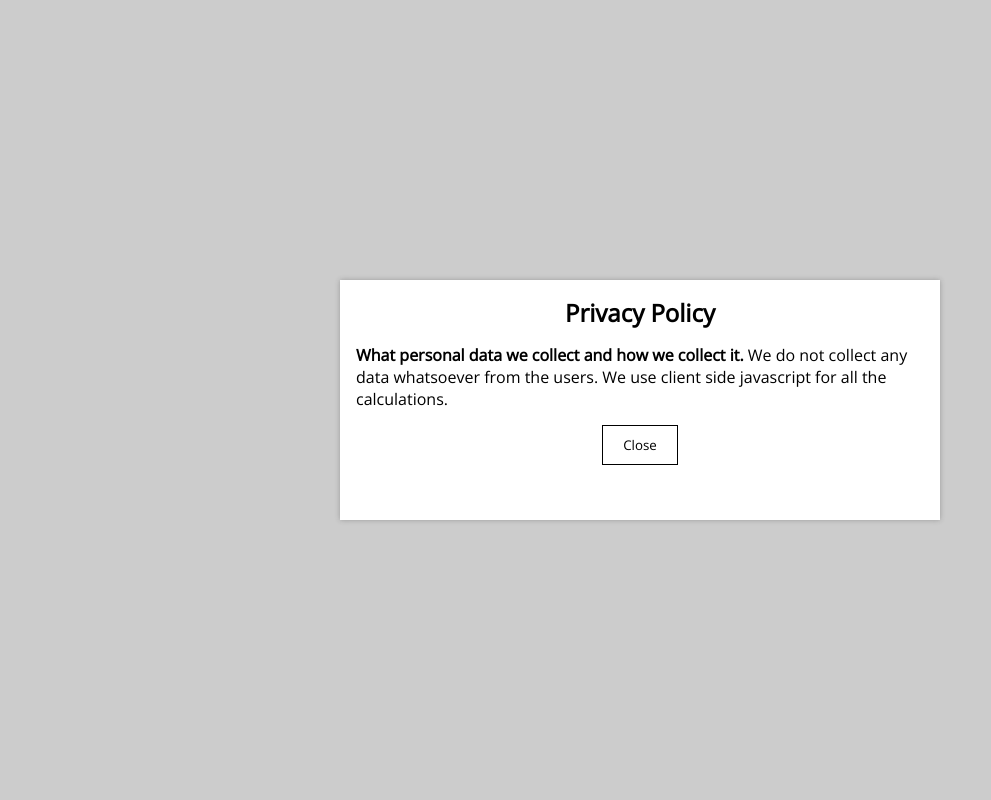
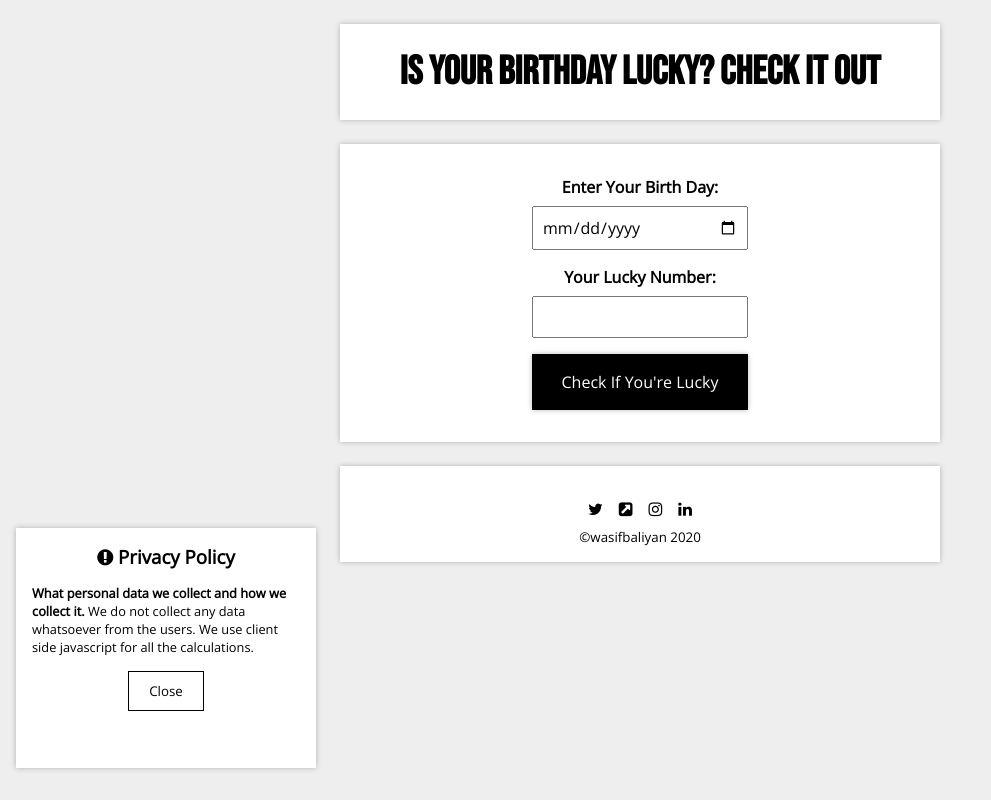
Before and after one commit to wasifbaliyan/neog-camp-lucky-birthday, a plain HTML site: page index.html in a window 1280 px wide. Shown: the whole page, without its empty margins (0-991 px from the left). Drawn offline with nearby package versions, Linux system fonts and the light colour scheme.

Commit message:
fix: model grab whole screen,fix to small container at the bottom

```diff
--- a/css/style.css
+++ b/css/style.css
@@ -128,18 +128,17 @@ small {
 }
 
 .model {
-  height: 100vh;
-  width: 100vw;
   position: absolute;
+  bottom: 2rem;
+  left: 1rem;
   z-index: 999;
-  background-color: #ccc;
   display: flex;
   justify-content: center;
   align-items: center;
 }
 
 .model-container {
-  max-width: 600px;
+  max-width: 300px;
   min-height: 30vh;
   background-color: white;
   text-align: center;
@@ -162,4 +161,5 @@ small {
 .model-text {
   padding: 15px 0;
   text-align: left;
+  font-size: 0.8rem;
 }
--- a/index.html
+++ b/index.html
@@ -11,9 +11,9 @@
 <body>
     <div class="model">
      <div class="model-container">
-        <h2 class="model-heading">
-            Privacy Policy
-        </h2>
+        <h3 class="model-heading">
+            <i class="fa fa-exclamation-circle" aria-hidden="true"></i> Privacy Policy
+        </h3>
         <p class="model-text"><strong>What personal data we collect and how we collect it.</strong>
        We do not collect any data whatsoever from the users. We use client side javascript for all the calculations.</p>
         <button class="model-btn">Close</button>
```
